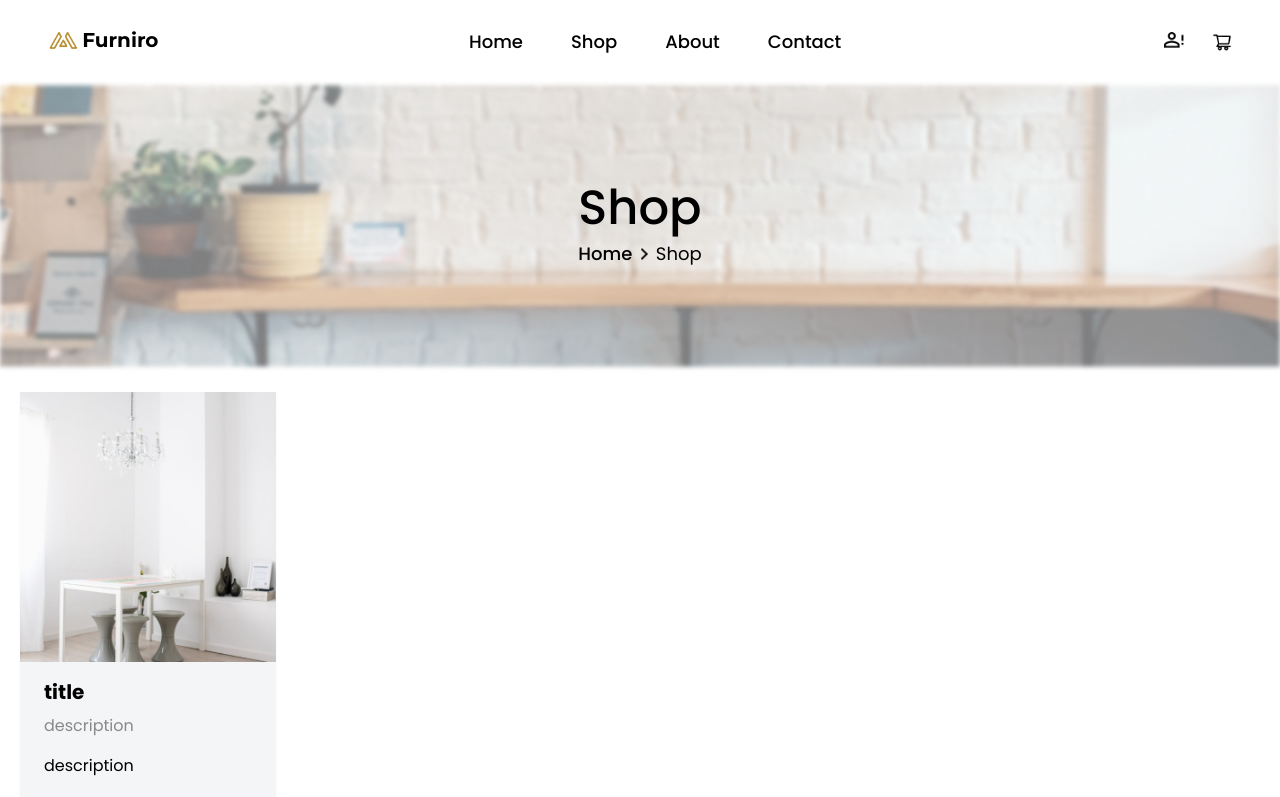
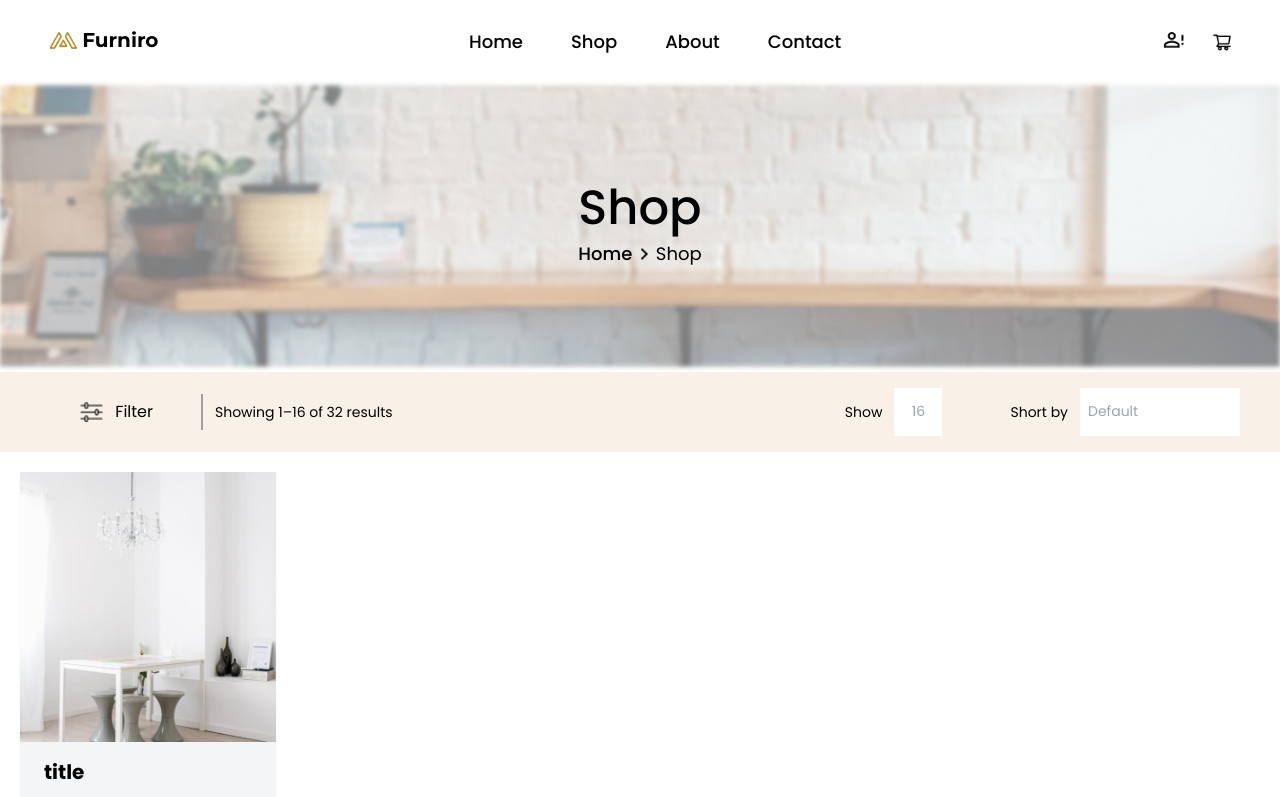
Before and after one commit to juliamenzss/furniroShop, a React (Vite) app: page / in a window 1280 px wide. Shown: the top 797 px of the page. Built offline with nearby package versions, Linux system fonts and the light colour scheme.

Commit message:
feat:Inserindo toolbar

```diff
--- a/src/components/BannerHeader.jsx
+++ b/src/components/BannerHeader.jsx
@@ -4,7 +4,7 @@ import Arrow from '../assets/arrow.png'
 function BannerHeader() {
     return (
         <section className='relative flex items-center justify-center'>
-            <img src={Banner} alt="Banner" className='h-28 sm:h-auto w-full blur-1'/>
+            <img src={Banner} alt="Banner" className='h-28 sm:h-auto w-full blur-1 shadow-header'/>
             <div className='absolute text-center z-10'>
                 <h1 className='text-3xl sm:text-4xl md:text-5xl font-medium sm:pb-1 md:pb-2'>Shop</h1>
                 <span className='flex items-center justify-between'><p className='text-sm sm:text-base md:text-lg font-medium'>Home</p><img src={Arrow} alt="Arrow" className='h-3 px-1' /> <p className='text-sm sm:text-base md:text-lg'>Shop</p></span>
--- /dev/null
+++ b/src/components/FilterToolbar.jsx
@@ -0,0 +1,29 @@
+import Filter from '../assets/filter.png'
+
+function FilterToolbar() {
+  return (
+    <section className="flex-col sm:flex-row sm:h-20 flex sm:items-center justify-between p-4 bg-light-yellow w-full">
+        <div className='flex flex-row justify-around'>
+      <div className="p-6 text-sm space-x-2 sm:pl-2 sm:space-x-2 flex flex-nowrap md:text-base md:flex justify-start items-center md:pl-16 md:space-x-3 font-normal">
+        <img src={Filter} alt="Filter" className="h-3 sm:h-5 w-auto" />
+        <p>Filter</p>
+      </div>
+      <div className="text-sm  items-center sm:px-3 sm:items-center flex md:p-6">
+        <div className="hidden lg:block border-l sm:border-l-2 h-9 mx-auto my-4  border-light-gray"></div>
+        <p className="md:px-3 sm:p-6 text-xs lg:text-sm font-normal space-x-2 whitespace-nowrap">Showing 1–16 of 32 results</p>
+      </div>
+      </div>
+      <section className="text-sm space-x-2 flex flex-row justify-around items-center md:font-normal">
+      <div className="text-sm items-center flex pr-6">
+        <p className="px-3 text-xs lg:text-sm sm:font-normal">Show</p>
+        <input type="number" placeholder="16" className="flex text-center border-none outline-none h-12 w-12 [appearance:textfield] [&::-webkit-outer-spin-button]:appearance-none [&::-webkit-inner-spin-button]:appearance-none"/>
+      </div>
+      <div className="text-sm items-center px-1 flex sm:p-6">
+        <p className="px-3 text-xs lg:text-sm sm:font-normal">Short by</p>
+        <input type="text" placeholder="Default" className="flex border-none pl-2 outline-none h-12 w-36 sm:w-20 lg:w-40"/>
+      </div>
+      </section>
+    </section>
+  );
+}
+export { FilterToolbar }
--- a/src/components/Menu.jsx
+++ b/src/components/Menu.jsx
@@ -4,7 +4,7 @@ import Profile from "./../assets/profile.png"
 
 function Menu() {
     return (
-        <header className="h-12 sm:h-20 flex itens-center justify-between p-5 w-full shadow-header ">
+        <header className="h-12 sm:h-20 flex itens-center justify-between p-5 w-full ">
             <div className="flex items-center justify-center space-x-1 ">
                 <img src={Logo} alt="Company logo" className="h-4 w-auto md:pl-7 md:h-5"/>
                 <a href="/"><h1 className="font-montserrat font-bold text-lg md:text-xl">Furniro</h1></a>
--- a/src/components/NavigationToolbar.jsx
+++ b/src/components/NavigationToolbar.jsx
@@ -2,13 +2,17 @@ import Arrow from '../assets/arrow.png'
 
 function NavigationToolbar() {
   return (
-    <section className="h-12 sm:h-20 flex items-center p-4 bg-light-salmon w-full">
-        <ul className="text-sm sm:space-x-3 md:text-base md:flex justify-start pl-16 md:space-x-5 font-normal text-light-gray ">
+    <section className="h-12 sm:h-20 flex items-center p-4 bg-light-yellow w-full">
+        <ul className="text-sm sm:space-x-3 md:text-base md:flex justify-start items-center pl-16 md:space-x-5 font-normal text-light-gray ">
             <li><a href="/home">Home</a></li>
-            <img src={Arrow} alt="Arrow" className='h-3 w-auto my-2' />
+            <img src={Arrow} alt="Arrow" className='h-3 w-auto' />
             <li><a href="/Shop">Shop</a></li>
-            <img src={Arrow} alt="Arrow" className='h-3 w-auto my-2' />
+            <img src={Arrow} alt="Arrow" className='h-3 w-auto' />
         </ul>
+        <div className='flex items-center p-6'>
+        <div className="h-9 mx-auto border-l-2 my-4 border-light-gray"></div>
+        <p className='p-6 font-normal'>Asgaard sofa</p>
+        </div>
     </section>
   );
 }
--- a/src/components/ServiceBar.jsx
+++ b/src/components/ServiceBar.jsx
@@ -5,7 +5,7 @@ import Support from "../assets/support.png";
 
 function ServiceBar() {
   return (
-    <section className="h-72 sm:h-44 md:h-44 w-full bg-light-pink flex items-center justify-center">
+    <section className="h-72 sm:h-44 md:h-44 w-full bg-light-yellow flex items-center justify-center">
       <ul className="sm:flex flex-wrap w-full md:flex items-center justify-between md:p-8 m-5">
         <li className="pl-20 flex justify-start pb-4 sm:flex items-center space-x-3">
           <img src={Quality} alt="Quality trophy" className="w-8 sm:w-10 h-auto object-contain"/>
--- a/src/pages/Home.jsx
+++ b/src/pages/Home.jsx
@@ -3,14 +3,16 @@ import { ServiceBar } from "../components/ServiceBar";
 import { Menu } from "../components/Menu";
 import { Footer } from "../components/Footer";
 import { ProductCard } from "../components/ProductCard";
+import { FilterToolbar } from "../components/FilterToolbar";
 function Home() {
   return (
     <div>
       <Menu />
       <BannerHeader />
+      <FilterToolbar />
       <ProductCard />
       <ServiceBar />
-      <Footer />
+      {/* <Footer /> */}
     </div>
   );
 }
--- a/tailwind.config.js
+++ b/tailwind.config.js
@@ -13,10 +13,10 @@ export default {
         montserrat: ['Montserrat', 'sans-serif'],
       },
       boxShadow:{
-        'header':'1px 4px 5px #000000015',
+        'header':'2px 2px 5px #000000015',
       },
       colors: {
-        'light-pink': '#FAF3EA',
+        'light-yellow': '#F9F1E7',
         'light-salmon': '#F9F1E7',
         'gray': '#898989',
         'light-gray': '#9F9F9F',
```
Also changed, not shown: src/assets/filter.png (added).
